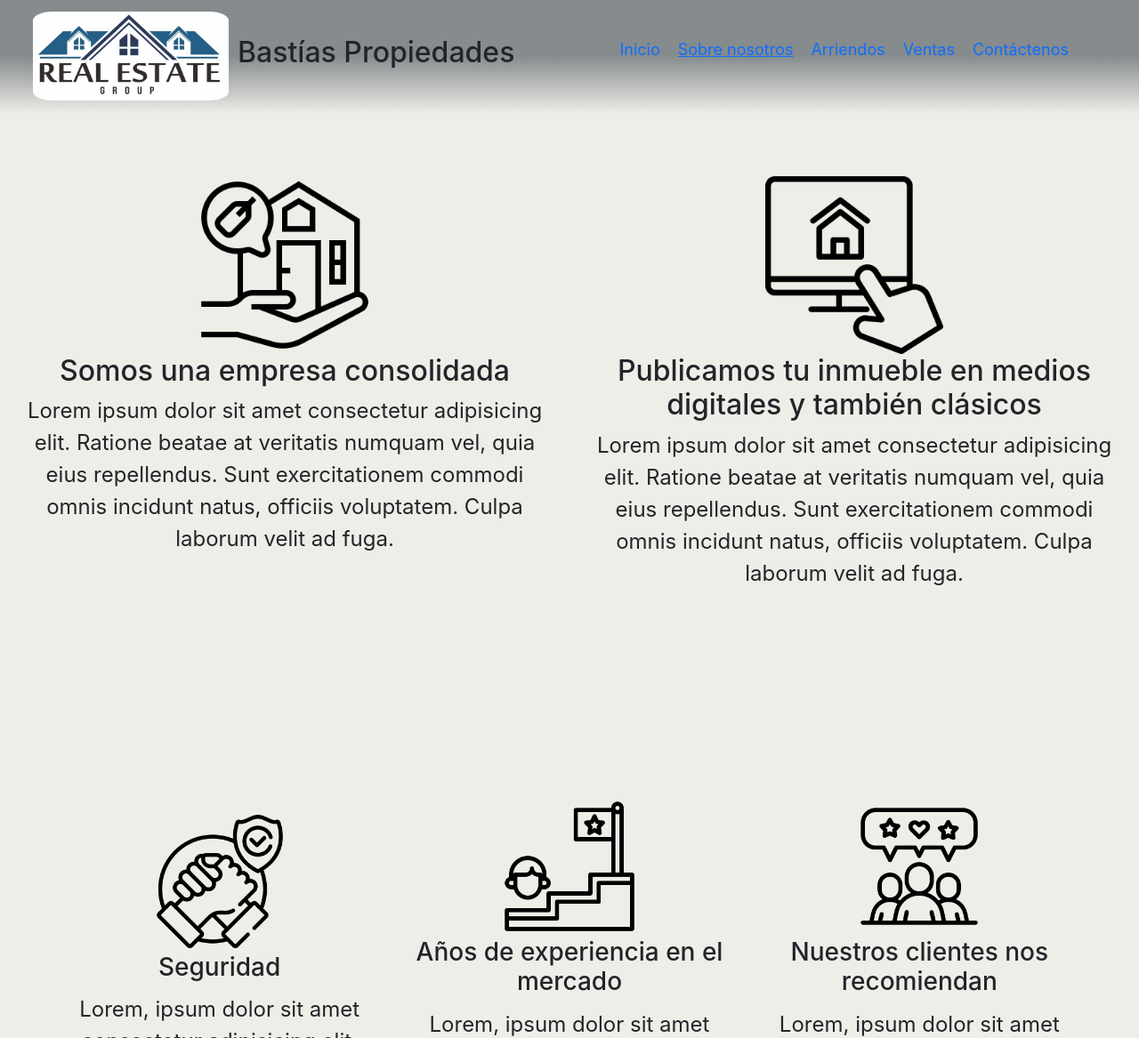
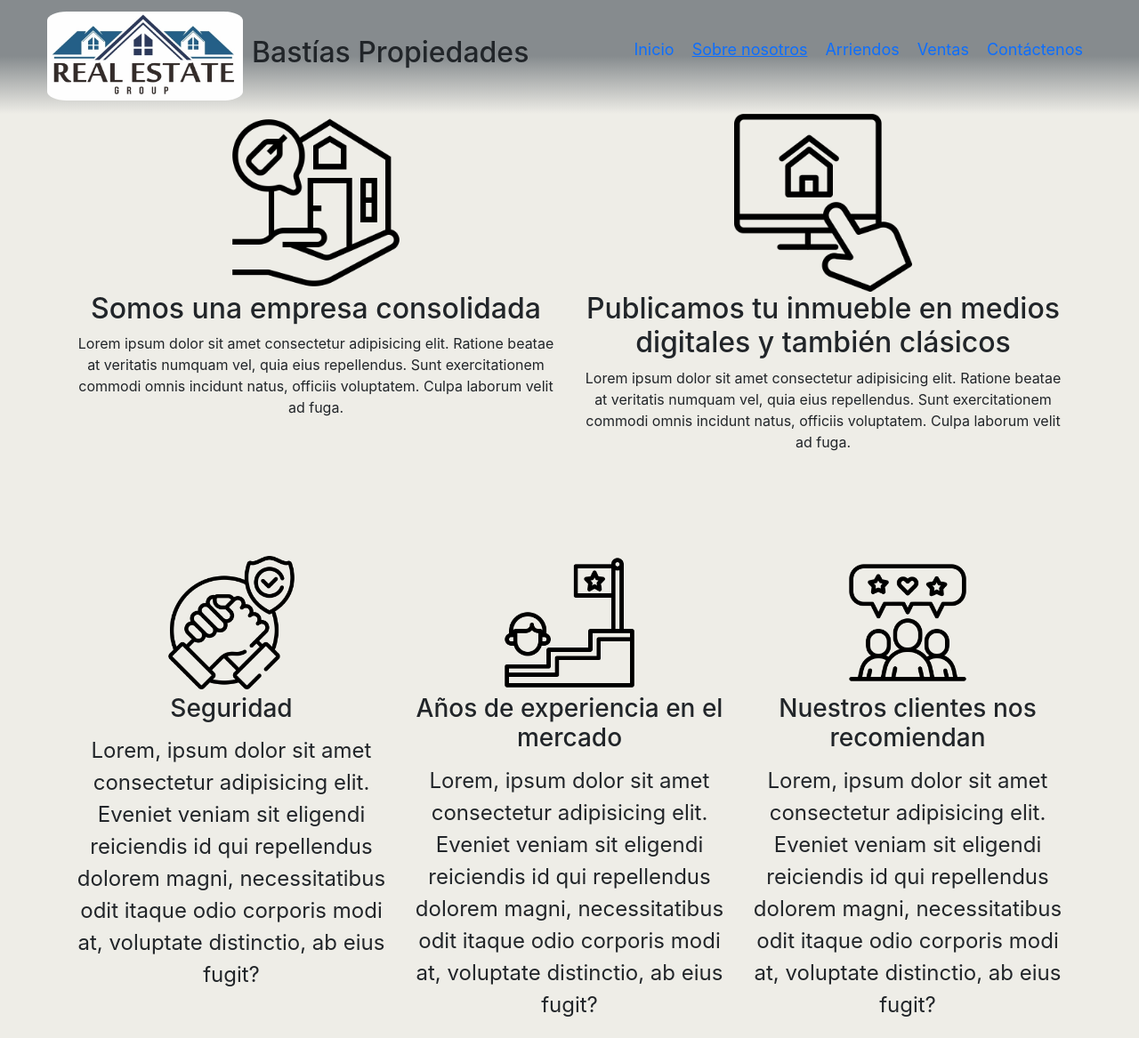
Before and after one commit to michaelpino/bastias_propiedades, a plain HTML site: page sections/about-us.html in a window 1280 px wide. Shown: the part 2-1169 px from the top of the page at 89% size. Drawn offline with nearby package versions, Linux system fonts and the light colour scheme.

Commit message:
cambio en maquetado de caract. distintivas de index y about us  por grillas de bootstrap

```diff
--- a/sections/about-us.html
+++ b/sections/about-us.html
@@ -40,7 +40,9 @@
     <!-- Sección para Historia de la empresa -->
     <article class="variosArticulos">
 
-        <div>
+        <div class="container">
+            <div class="row">
+                <div class="col-xs-12 col-sm-6">
                     <img src="../img/casa-en-venta.png" alt="Característica 1" width="200" height="200">
                     <h2>
                         Somos una empresa consolidada
@@ -48,19 +50,24 @@
                     <p>Lorem ipsum dolor sit amet consectetur adipisicing elit. Ratione beatae at veritatis numquam vel, quia eius repellendus. Sunt exercitationem commodi omnis incidunt natus, officiis voluptatem. Culpa laborum velit ad fuga.</p>
                 </div>
 
-        <div>
+                <div class="col-xs-12 col-sm-6">
                     <img src="../img/venta_web.png" alt="Característica 1" width="200" height="200">
                     <h2>
                         Publicamos tu inmueble en medios digitales y también clásicos
                     </h2>
                     <p>Lorem ipsum dolor sit amet consectetur adipisicing elit. Ratione beatae at veritatis numquam vel, quia eius repellendus. Sunt exercitationem commodi omnis incidunt natus, officiis voluptatem. Culpa laborum velit ad fuga.</p>
                 </div>
+            </div>
+        </div>
+
     </article>
 
     <!-- Sección para 3 caracteristicas distintivas -->
     <section class="seccionCaracDistintivas" id="caracteristicasAbout">
+        <div class="container">
+            <div class="row">
                 <!-- Bloque Carácteristica distintiva 1 -->
-        <div>
+                <div class="col-xs-12 col-sm-6 col-lg-4">
                     <img src="../img/caracteristica1.png" alt="Característica 1" width="150" height="150">
                     <h3>
                         Seguridad
@@ -72,7 +79,7 @@
                     </p>
                 </div>
                 <!-- Bloque Carácteristica distintiva 2 -->
-        <div>
+                <div class="col-xs-12 col-sm-6 col-lg-4">
                     <img src="../img/caracteristica2.png" alt="Característica 2" width="150" height="150">
                     <h3>
                         Años de experiencia en el mercado
@@ -84,7 +91,7 @@
                     </p>
                 </div>
                 <!-- Bloque Carácteristica distintiva 3 -->
-        <div>
+                <div class="col-xs-12 col-sm-6 col-lg-4">
                     <img src="../img/caracteristica3.png" alt="Característica 3" width="150" height="150">
                     <h3>
                         Nuestros clientes nos recomiendan
@@ -95,6 +102,9 @@
                         eius fugit?
                     </p>
                 </div>
+            </div>
+        </div>
+
     </section>
 
     <footer>
--- a/styles/style.css
+++ b/styles/style.css
@@ -108,10 +108,7 @@ h4 {
 }
 
 .seccionCaracDistintivas {
-    display: flex;
     text-align: center;
-    flex-direction: column;
-    padding: 30px;
     grid-area: caracteristicas;
 }
 
@@ -197,16 +194,8 @@ h4 {
 }
 
 .variosArticulos {
-    display: flex;
-    flex-direction: column;
-    padding-top: 50px;
-    padding-bottom: 100px;
     text-align: center;
     grid-area: descripcion;
-}
-
-.variosArticulos div {
-    padding: 20px;
 }
 
 #menuHeader {
@@ -260,16 +249,7 @@ a:active {
     }
 
     .seccionCaracDistintivas {
-        display: flex;
-        align-items: center;
-        text-align: center;
-        flex-direction: row;
         padding: 50px;
-    }
-
-    .variosArticulos {
-        flex-direction: row;
-        justify-content: center;
     }
 
     .seccionContacto img {
@@ -346,8 +326,4 @@ a:active {
         padding-bottom: 100px;
     }
 
-    .variosArticulos {
-        font-size: x-large;
-    }
-
 }
```
Also changed, not shown: index.html (+8 -3 lines). Lines whose indentation alone changed are shown as unchanged.
